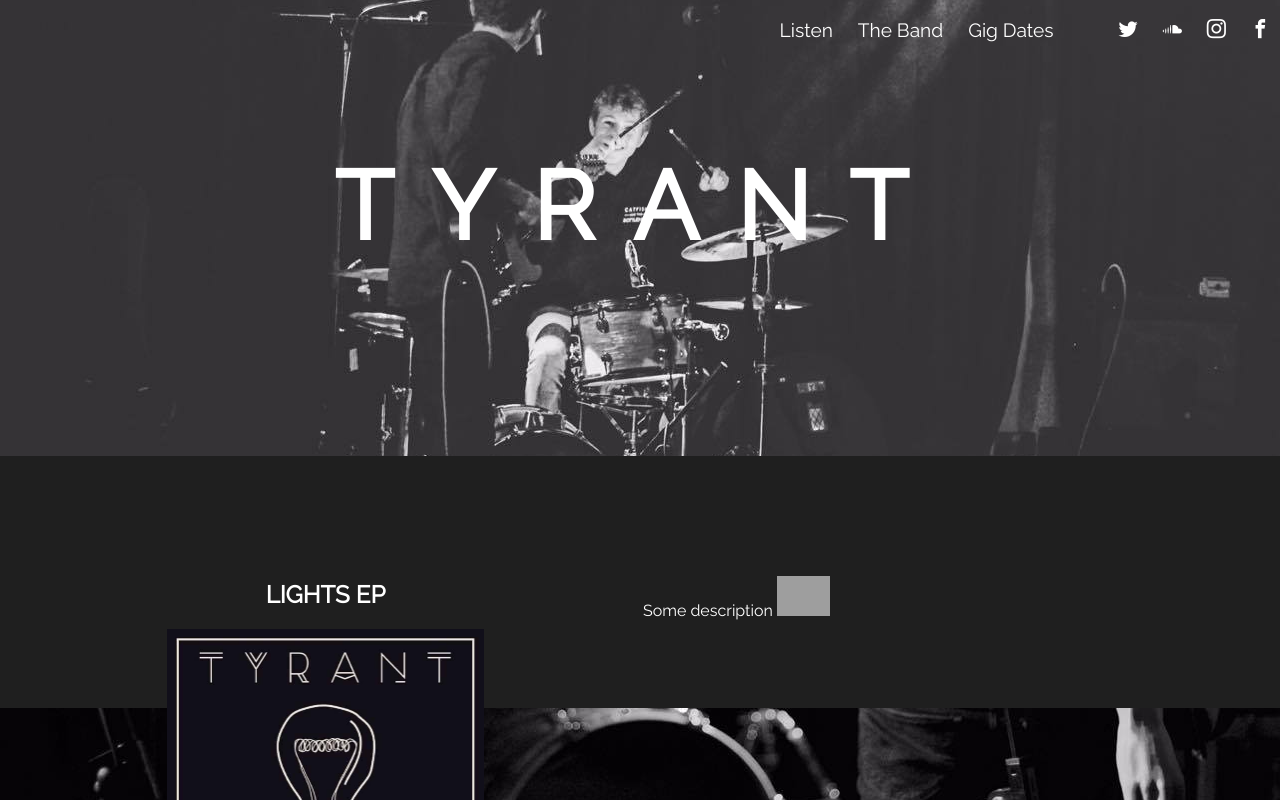
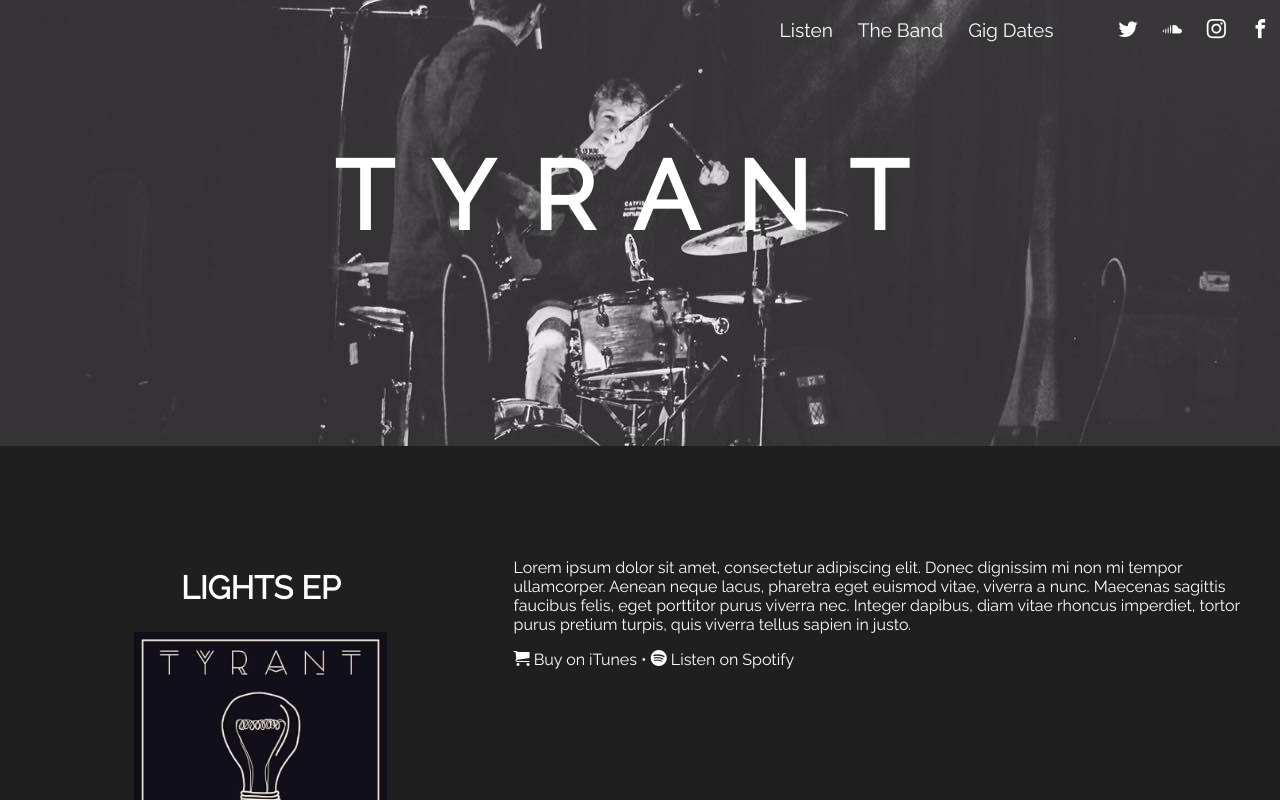
Before and after one commit to lungyiin/Tyrant, a website: page index.html in a window 1280 px wide. Shown: the top 800 px of the page. Drawn offline with nearby package versions, Linux system fonts and the light colour scheme; grey boxes are pictures that could not be loaded.

Commit message:
Fix links

```diff
--- a/assets/js/loader.js
+++ b/assets/js/loader.js
@@ -12,6 +12,7 @@ document.onreadystatechange = function () {
             }
 
             document.getElementById('contents').classList.add('visible');
+            document.getElementById('loader').style.display = 'none';
         }, 1000);
     }
 };
--- a/index.html
+++ b/index.html
@@ -37,10 +37,12 @@
                     <a href="https://soundcloud.com/user-61778773" target="_blank"><i class="icon icon-soundcloud"></i></a>
                 </li>
                 <li>
-                    <a href="https://www.instagram.com/tyrant.uk/?hl=en" target="_blank"><i class="icon icon-instagram"></i></a>
+                    <a href="https://www.instagram.com/tyrant.uk/?hl=en" target="_blank"><i
+                            class="icon icon-instagram"></i></a>
                 </li>
                 <li>
-                    <a href="https://www.facebook.com/Tyrant-254201178080152/" target="_blank"><i class="icon icon-facebook"></i></a>
+                    <a href="https://www.facebook.com/Tyrant-254201178080152/" target="_blank"><i
+                            class="icon icon-facebook"></i></a>
                 </li>
             </ul>
         </nav>
@@ -54,11 +56,22 @@
                     <h2>LIGHTS EP</h2>
                     <img src="assets/img/lights.jpg" alt="LIGHTS album art"/>
                 </div>
-                <p>
-                    Some description
-                    <a href="https://geo.itunes.apple.com/gb/album/lights-ep/id1176445563?mt=1&app=music"
-                       style="display:inline-block;overflow:hidden;background:url(//linkmaker.itunes.apple.com/assets/shared/badges/en-us/music-lrg.svg) no-repeat;width:110px;height:40px;background-size:contain;"></a>
-                </p>
+                <div class="lights-info">
+                    <p>
+                        Lorem ipsum dolor sit amet, consectetur adipiscing elit. Donec dignissim mi non mi tempor
+                        ullamcorper. Aenean neque lacus, pharetra eget euismod vitae, viverra a nunc. Maecenas sagittis
+                        faucibus felis, eget porttitor purus viverra nec. Integer dapibus, diam vitae rhoncus imperdiet,
+                        tortor purus pretium turpis, quis viverra tellus sapien in justo.
+                    </p>
+                    <div class="buy">
+                        <a href="https://geo.itunes.apple.com/gb/album/lights-ep/id1176445563?mt=1&app=music" target="_blank"><i
+                                class="icon icon-cart"></i> Buy on iTunes</a> &bull;
+                        <a href="https://open.spotify.com/album/6jhdGmMQaeiTxmFg3ECra6" target="_blank"><i
+                                class="icon icon-spotify"></i>
+                            Listen on Spotify</a>
+                    </div>
+                </div>
+
             </div>
         </section>
 
--- a/src/scss/partials/_base.scss
+++ b/src/scss/partials/_base.scss
@@ -48,7 +48,8 @@ h1 {
 
 section {
   .content {
-    padding: .5em;
+    padding: .2em .5em;
+    margin-top: -.2em;
   }
 
 }
--- a/src/scss/partials/_font.scss
+++ b/src/scss/partials/_font.scss
@@ -24,12 +24,20 @@
   -moz-osx-font-smoothing: grayscale;
 }
 
+.icon-cart:before {
+  content: "\e93a";
+}
+
 .icon-facebook:before {
   content: "\ea90";
 }
 
 .icon-instagram:before {
   content: "\ea92";
+}
+
+.icon-spotify:before {
+  content: "\ea94";
 }
 
 .icon-twitter:before {
--- a/src/scss/partials/_nav.scss
+++ b/src/scss/partials/_nav.scss
@@ -2,9 +2,11 @@ nav {
   font-size: 1.2em;
   margin-bottom: -200px;
   text-align: right;
+  height: 50px;
 
   ul {
     display: inline-block;
+
     li {
       display: inline-block;
       list-style: none;
--- a/src/scss/partials/_section_home.scss
+++ b/src/scss/partials/_section_home.scss
@@ -1,8 +1,23 @@
 #home {
+  min-height: 400px;
+
+  h2 {
+    font-size: 2em;
+  }
+
   .lights {
-    float: left;
     text-align: center;
+    display: inline-block;
+    width: 40%
+
   }
+
+  .lights-info {
+    display: inline-block;
+    width: 60%;
+    float: right;
+  }
+
   img {
     width: 50%;
     height: auto;
```
Also changed, not shown: assets/css/style.min.css, assets/fonts/icomoon.ttf, assets/fonts/icomoon.woff, 2 other files.
